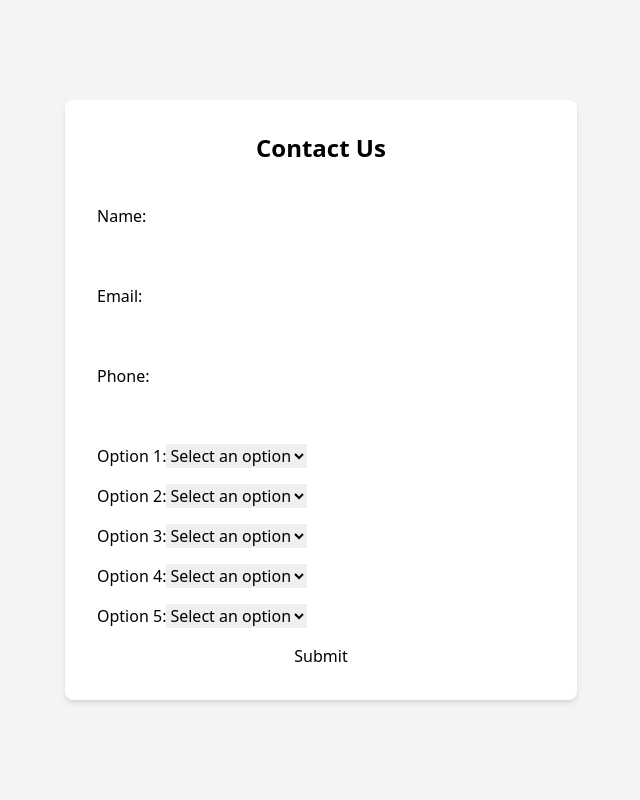
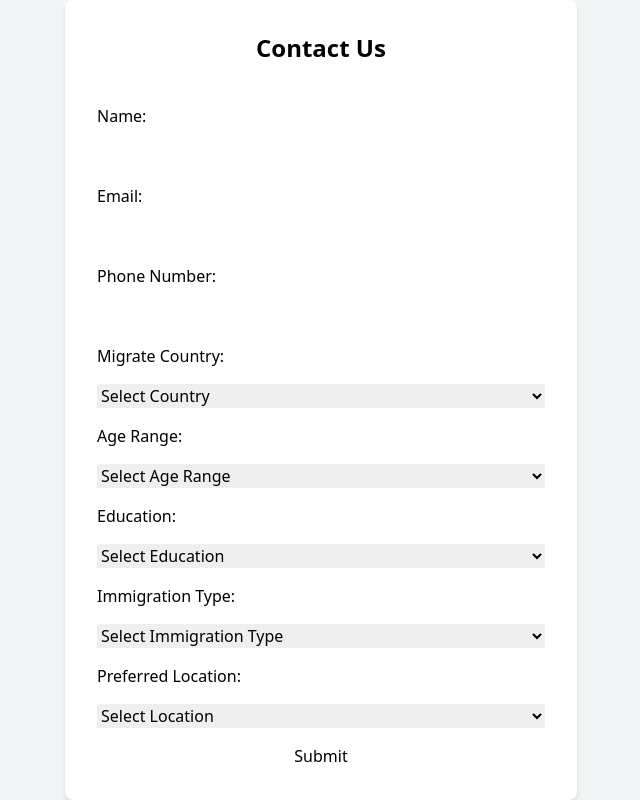
Before and after one commit to janibhaiv2/urgeweb, a Next.js app: page /contact in a window 1280 px wide. Shown: the whole page, without its empty margins (319-959 px from the left). Built offline with nearby package versions, Linux system fonts and the light colour scheme.

Commit message:
Initial commit with Firebase contact form

```diff
--- /dev/null
+++ b/firebaseConfig.js
@@ -0,0 +1,21 @@
+// Import the functions you need from the SDKs you need
+import { initializeApp } from "firebase/app";
+import { getAnalytics } from "firebase/analytics";
+// TODO: Add SDKs for Firebase products that you want to use
+// https://firebase.google.com/docs/web/setup#available-libraries
+
+// Your web app's Firebase configuration
+// For Firebase JS SDK v7.20.0 and later, measurementId is optional
+const firebaseConfig = {
+  apiKey: "AIzaSyCqNwrbqAFdbUdL2Yqp0ffiHnQaQK6OUnY",
+  authDomain: "contactformproject-12345.firebaseapp.com",
+  projectId: "contactformproject-12345",
+  storageBucket: "contactformproject-12345.firebasestorage.app",
+  messagingSenderId: "847356731354",
+  appId: "1:847356731354:web:f7c291088f3a64affa6ae3",
+  measurementId: "G-1SRQJXNM0V"
+};
+
+// Initialize Firebase
+const app = initializeApp(firebaseConfig);
+const analytics = getAnalytics(app);
--- a/package.json
+++ b/package.json
@@ -12,6 +12,7 @@
     "@react-three/drei": "^9.115.0",
     "@react-three/fiber": "^8.17.10",
     "@studio-freight/lenis": "^1.0.42",
+    "firebase": "^11.0.1",
     "framer-motion": "^11.11.11",
     "framer-motion-3d": "^11.11.11",
     "gsap": "^3.12.5",
--- a/pages/contact.js
+++ b/pages/contact.js
@@ -1,15 +1,17 @@
 import { useState } from 'react';
+import { db } from '../firebaseConfig'; // import the Firestore database
+import { collection, addDoc } from 'firebase/firestore';
 
 export default function ContactForm() {
   const [formData, setFormData] = useState({
     name: '',
     email: '',
     phone: '',
-    dropdown1: '',
-    dropdown2: '',
-    dropdown3: '',
-    dropdown4: '',
-    dropdown5: '',
+    migrateCountry: '',
+    ageRange: '',
+    education: '',
+    immigrationType: '',
+    preferredLocation: '',
   });
   const [popupVisible, setPopupVisible] = useState(false);
   const [popupMessage, setPopupMessage] = useState('');
@@ -22,36 +24,28 @@ export default function ContactForm() {
     e.preventDefault();
 
     try {
-      const response = await fetch('https://yourdomain.com/submit_contact.php', {
-        method: 'POST',
-        headers: {
-          'Content-Type': 'application/json',
-        },
-        body: JSON.stringify(formData),
-      });
+      // Add a new document to the Firestore collection
+      await addDoc(collection(db, "contacts"), formData);
 
-      const result = await response.json();
-      setPopupMessage(result.message);
+      setPopupMessage("Form submitted successfully!");
       setPopupVisible(true);
 
-      setTimeout(() => {
-        setPopupVisible(false);
-      }, 2000);
-
-      if (result.status === 'success') {
+      // Clear form data after submission
       setFormData({
         name: '',
         email: '',
         phone: '',
-          dropdown1: '',
-          dropdown2: '',
-          dropdown3: '',
-          dropdown4: '',
-          dropdown5: '',
+        migrateCountry: '',
+        ageRange: '',
+        education: '',
+        immigrationType: '',
+        preferredLocation: '',
       });
-      }
+
+      // Hide the success message after 2 seconds
+      setTimeout(() => setPopupVisible(false), 2000);
     } catch (error) {
-      setPopupMessage('An error occurred. Please try again.');
+      setPopupMessage("An error occurred. Please try again.");
       setPopupVisible(true);
       setTimeout(() => setPopupVisible(false), 2000);
     }
@@ -68,24 +62,58 @@ export default function ContactForm() {
         <label>Email:</label>
         <input type="email" name="email" value={formData.email} onChange={handleChange} required />
 
-        <label>Phone:</label>
+        <label>Phone Number:</label>
         <input type="text" name="phone" value={formData.phone} onChange={handleChange} required />
 
-        {[...Array(5)].map((_, index) => (
-          <div key={index}>
-            <label>Option {index + 1}:</label>
-            <select name={`dropdown${index + 1}`} value={formData[`dropdown${index + 1}`]} onChange={handleChange} required>
-              <option value="">Select an option</option>
-              <option value="Option A">Option A</option>
-              <option value="Option B">Option B</option>
-              <option value="Option C">Option C</option>
+        <label>Migrate Country:</label>
+        <select name="migrateCountry" value={formData.migrateCountry} onChange={handleChange} required>
+          <option value="">Select Country</option>
+          <option value="USA">USA</option>
+          <option value="Canada">Canada</option>
+          <option value="Australia">Australia</option>
+          <option value="UK">UK</option>
+          <option value="Germany">Germany</option>
         </select>
-          </div>
-        ))}
+
+        <label>Age Range:</label>
+        <select name="ageRange" value={formData.ageRange} onChange={handleChange} required>
+          <option value="">Select Age Range</option>
+          <option value="18-25">18-25</option>
+          <option value="26-35">26-35</option>
+          <option value="36-45">36-45</option>
+          <option value="46-55">46-55</option>
+          <option value="56+">56+</option>
+        </select>
+
+        <label>Education:</label>
+        <select name="education" value={formData.education} onChange={handleChange} required>
+          <option value="">Select Education</option>
+          <option value="High school">High school</option>
+          <option value="Bachelor's Degree">Bachelor's Degree</option>
+          <option value="Master's Degree">Master's Degree</option>
+          <option value="PhD">PhD</option>
+          <option value="Others">Others</option>
+        </select>
+
+        <label>Immigration Type:</label>
+        <select name="immigrationType" value={formData.immigrationType} onChange={handleChange} required>
+          <option value="">Select Immigration Type</option>
+          <option value="Canada skilled immigration">Canada skilled immigration</option>
+          <option value="Australia skilled immigration">Australia skilled immigration</option>
+          <option value="Visit Visa">Visit Visa</option>
+          <option value="Work Permit">Work Permit</option>
+        </select>
+
+        <label>Preferred Location:</label>
+        <select name="preferredLocation" value={formData.preferredLocation} onChange={handleChange} required>
+          <option value="">Select Location</option>
+          <option value="Dubai (SZR)">Dubai (SZR)</option>
+          <option value="Abu Dhabi">Abu Dhabi</option>
+          <option value="Sharjah">Sharjah</option>
+        </select>
 
         <button type="submit">Submit</button>
 
-        {/* Popup */}
         {popupVisible && (
           <div className="popup">{popupMessage}</div>
         )}
```
Also changed, not shown: 2 other files (tests, documents, lock files or other folders). Lines whose indentation alone changed are shown as unchanged.
